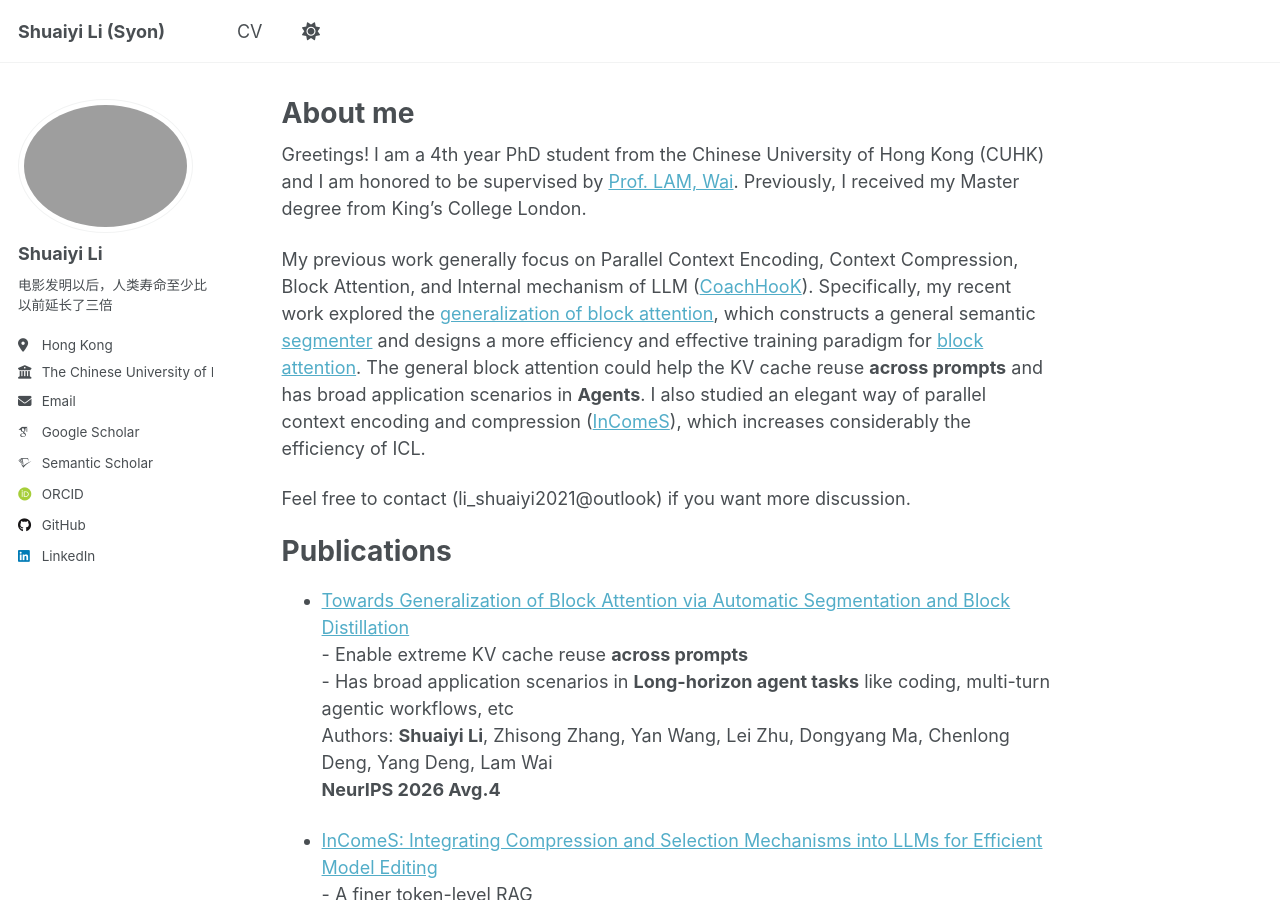
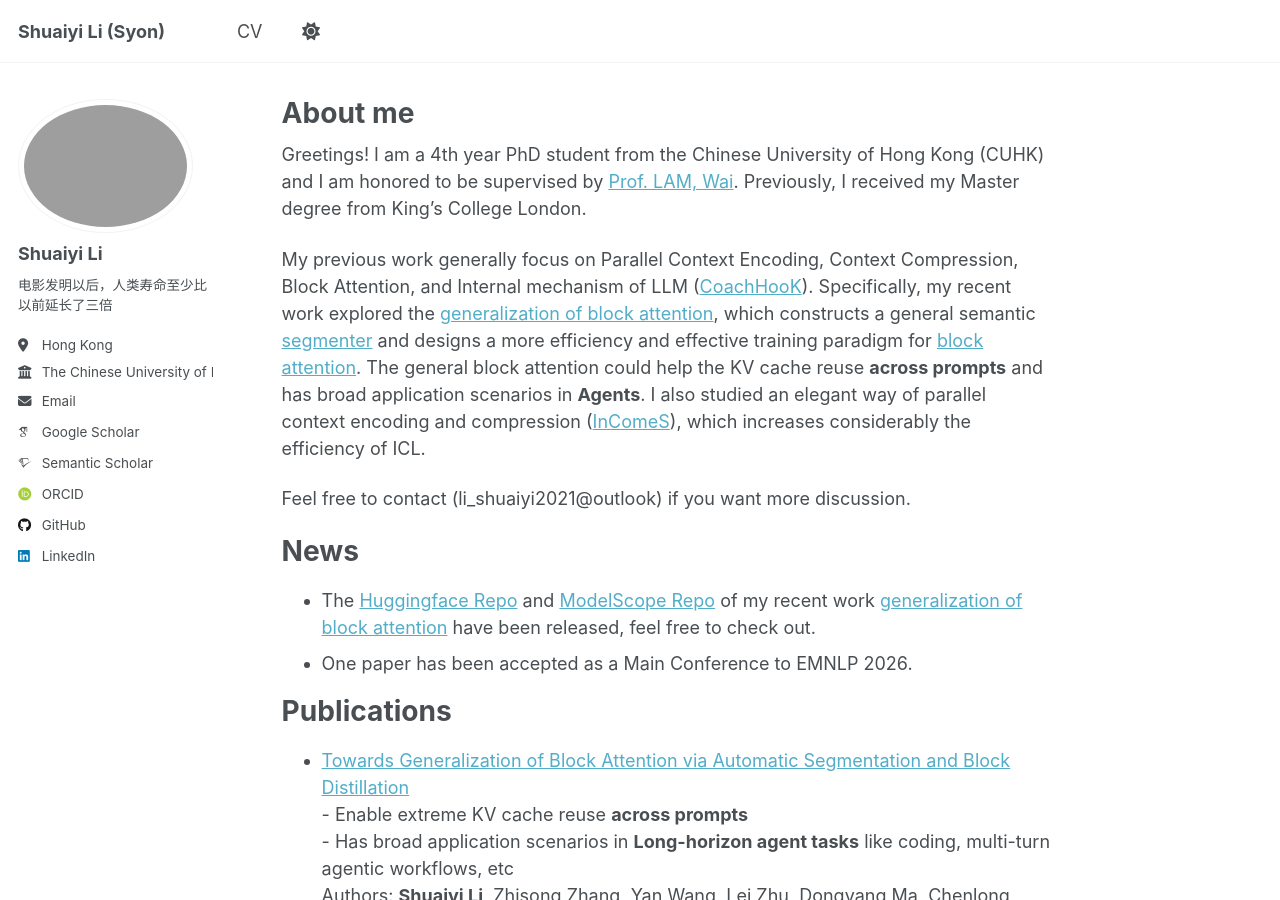
Before and after one commit to Syon-Li/Syon-Li.github.io, a Jekyll site: the page built from _pages/about.md, in a window 1280 px wide and 900 px high. Built offline with Jekyll 4.4.1, drawn with Linux system fonts in a browser that asks for light colours; some web fonts are replaced; a script that is not in the unit is left out.

Commit message:
Update new publication

```diff
--- a/_pages/about.md
+++ b/_pages/about.md
@@ -14,6 +14,12 @@ Greetings! I am a 4th year PhD student from the Chinese University of Hong Kong
 My previous work generally focus on Parallel Context Encoding, Context Compression, Block Attention, and Internal mechanism of LLM ([CoachHooK](https://aclanthology.org/2024.emnlp-main.765/)). Specifically, my recent work explored the [generalization of block attention](https://arxiv.org/abs/2605.15913), which constructs a general semantic [segmenter](https://huggingface.co/Syon-Li/Qwen3-4B-Instruct-2507-Segmenter) and designs a more efficiency and effective training paradigm for [block attention](https://arxiv.org/abs/2409.15355). The general block attention could help the KV cache reuse **across prompts** and has broad application scenarios in **Agents**. I also studied an elegant way of parallel context encoding and compression ([InComeS](https://arxiv.org/pdf/2505.22156)), which increases considerably the efficiency of ICL.
 
 Feel free to contact (li_shuaiyi2021@outlook) if you want more discussion.
+
+
+News
+======
+- The [Huggingface Repo](https://huggingface.co/collections/Syon-Li/generalization-of-block-attention) and [ModelScope Repo](https://www.modelscope.cn/collections/SyonLi/Generalization-of-Block-Attention) of my recent work [generalization of block attention](https://arxiv.org/abs/2605.15913) have been released, feel free to check out.
+- One paper has been accepted as a Main Conference to EMNLP 2026.
 
 
 Publications
@@ -48,6 +54,7 @@ Publications
 
 Check my [google scholar](https://scholar.google.com/citations?user=UZe1LdsAAAAJ&hl=en) for full publication list.
 
+
 Experience
 ======
 March 2024 - March 2026, Tencent, Research Intern
@@ -58,9 +65,11 @@ March 2024 - March 2026, Tencent, Research Intern
 <!-- - August 2025 - Now, Research Intern, Tencent AI Lab, mentor: [Yan Wang](https://scholar.google.com/citations?hl=en&user=L6viCbQAAAAJ)
 - March 2024 - July 2025, Research Intern, Tencent AI Lab, mentor: [Zhisong Zhang](https://scholar.google.com/citations?hl=en&user=373vlUEAAAAJ) -->
 
+
 Community Service
 ======
 Reviewer for ICML, ICLR, NeurIPS, ACL, and EMNLP.
+
 
 Teaching
 ======
```
Also changed, not shown: 1 other file.
